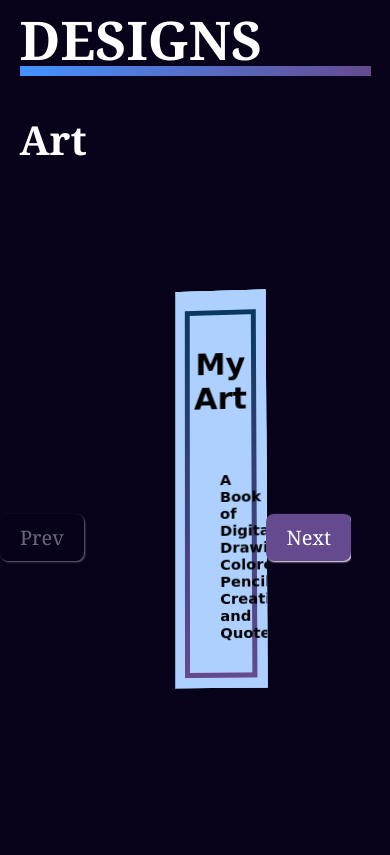
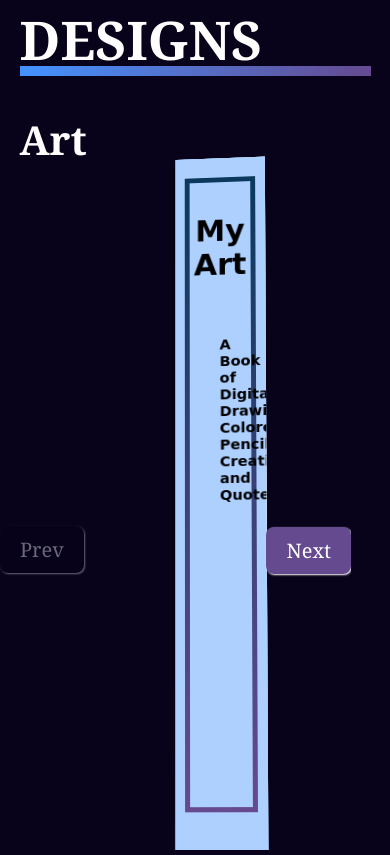
Before and after one commit to karen-malka/karens-portfolio, a plain HTML site: page index.html in a window 390 px wide. Shown: the part 4779-5634 px from the top of the page. Drawn offline with nearby package versions, Linux system fonts and the light colour scheme.

Commit message:
book phone view maybe fixed

```diff
--- a/styles/site.css
+++ b/styles/site.css
@@ -566,12 +566,12 @@ video {
 
   .book-body {
     width: 90vw;
-    height: 80vh;
+    height: auto;
   }
 
   .book {
-    width: 800px;
-    height: 400px;
+    width: 1200px;
+    height: 700px;
   }
 
   .title {
```
